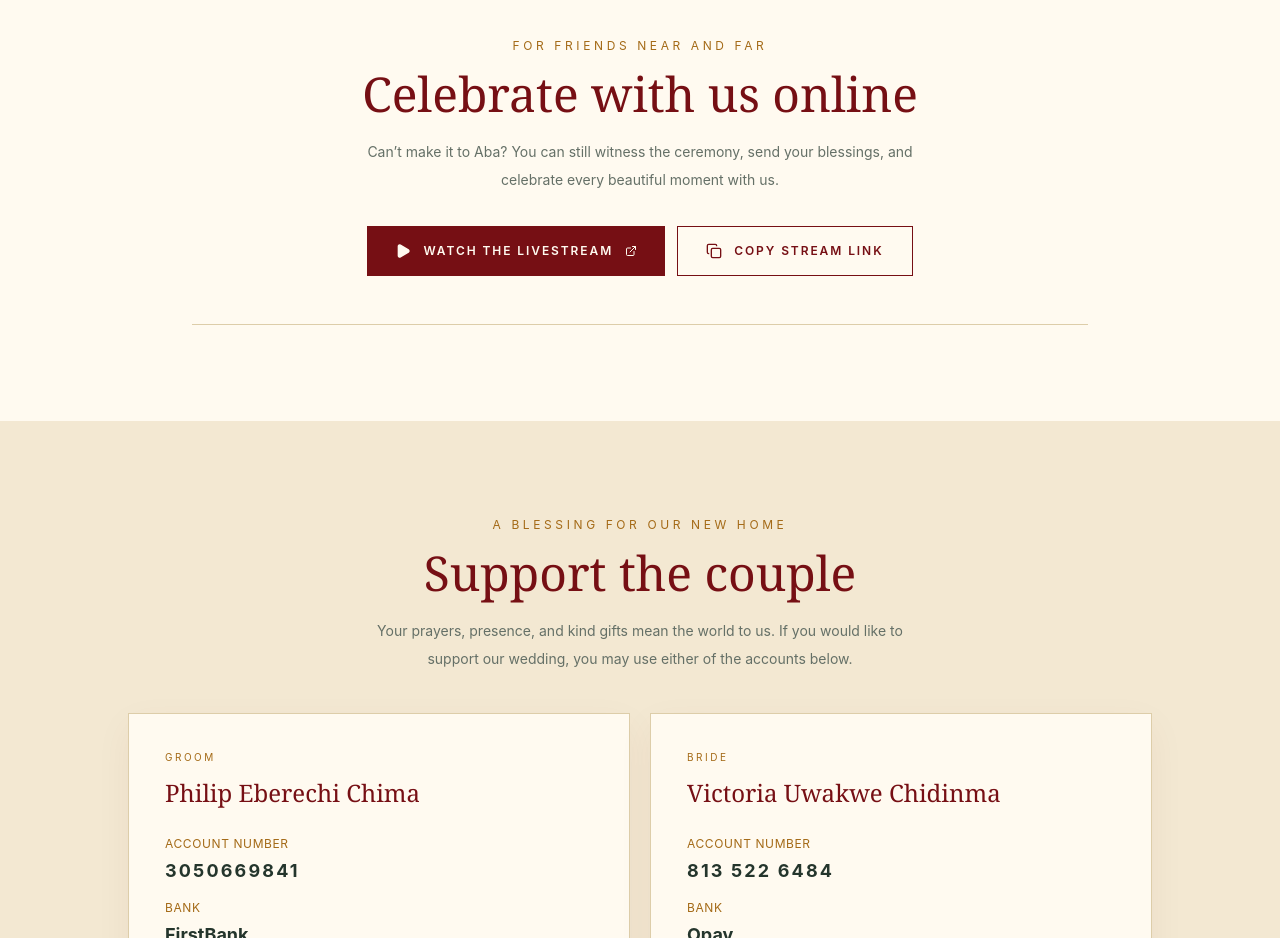
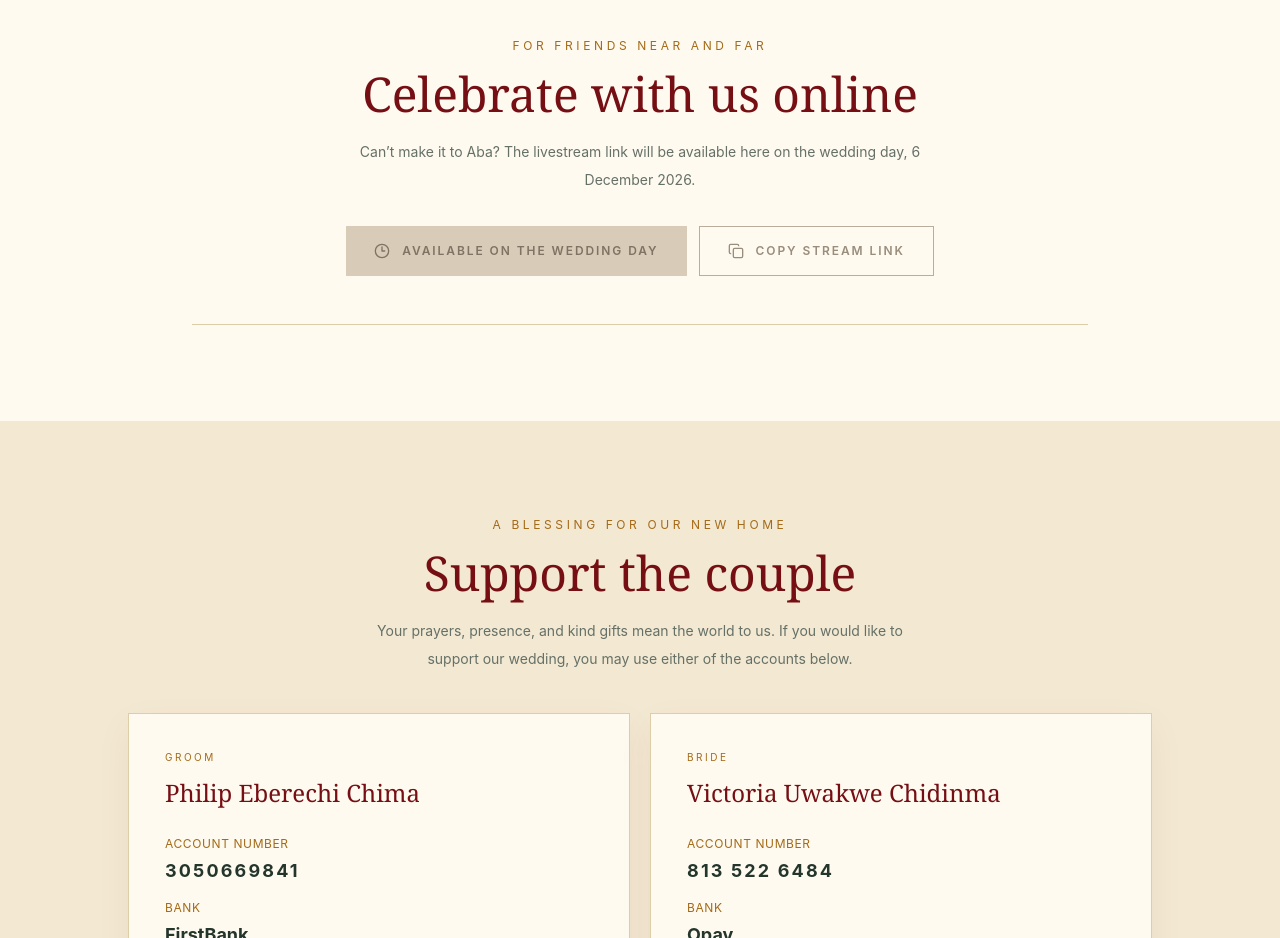
Before and after one commit to vinnoangel/philtoria-wedding, a React (Vite) app: page / in a window 1280 px wide. Shown: the part 2940-3878 px from the top of the page. Built offline with nearby package versions, Linux system fonts and the light colour scheme.

Commit message:
remove mock youtube link

```diff
--- a/src/App.jsx
+++ b/src/App.jsx
@@ -15,6 +15,7 @@ import {
 
 const YOUTUBE_STREAM_URL = 'https://youtube.com';
 const TARGET_DATE = new Date('2026-12-06T09:00:00+01:00').getTime();
+const WEDDING_DAY = new Date('2026-12-06T00:00:00+01:00').getTime();
 
 const galleryImages = [
   { src: '/images/philip-1.jpeg', alt: 'Philip in a blue suit', className: 'lg:col-span-7 lg:row-span-2' },
@@ -34,6 +35,7 @@ function getTimeLeft() {
     minutes: Math.floor((distance % (1000 * 60 * 60)) / (1000 * 60)),
     seconds: Math.floor((distance % (1000 * 60)) / 1000),
     isLive: distance === 0,
+    isWeddingDay: Date.now() >= WEDDING_DAY,
   };
 }
 
@@ -42,11 +44,14 @@ export default function App() {
   const [copied, setCopied] = useState(false);
 
   useEffect(() => {
-    const timer = setInterval(() => setTimeLeft(getTimeLeft()), 1000);
+    const timer = setInterval(() => {
+      setTimeLeft(getTimeLeft());
+    }, 1000);
     return () => clearInterval(timer);
   }, []);
 
   const handleCopyLink = async () => {
+    if (!timeLeft.isWeddingDay) return;
     await navigator.clipboard.writeText(YOUTUBE_STREAM_URL);
     setCopied(true);
     setTimeout(() => setCopied(false), 2500);
@@ -200,10 +205,12 @@ export default function App() {
             <p className="font-sans text-xs uppercase tracking-[0.3em] text-[#a46a17]">For friends near and far</p>
             <h2 className="mt-4 font-serif text-4xl font-light text-[#760f14] sm:text-5xl">Celebrate with us online</h2>
             <p className="mx-auto mt-5 max-w-xl font-sans text-sm leading-7 text-[#657067]">
-              Can’t make it to Aba? You can still witness the ceremony, send your
-              blessings, and celebrate every beautiful moment with us.
+              {timeLeft.isWeddingDay
+                ? 'The livestream is now available. Join us online, send your blessings, and celebrate every beautiful moment with us.'
+                : 'Can’t make it to Aba? The livestream link will be available here on the wedding day, 6 December 2026.'}
             </p>
             <div className="mt-8 flex flex-col justify-center gap-3 sm:flex-row">
+              {timeLeft.isWeddingDay ? (
                 <a
                   href={YOUTUBE_STREAM_URL}
                   target="_blank"
@@ -212,13 +219,19 @@ export default function App() {
                 >
                   <Play className="h-4 w-4 fill-current" /> Watch the livestream <ExternalLink className="h-3 w-3" />
                 </a>
+              ) : (
+                <span className="inline-flex cursor-not-allowed items-center justify-center gap-3 bg-[#d8cbb7] px-7 py-4 font-sans text-xs font-semibold uppercase tracking-[0.16em] text-[#807363]">
+                  <Clock3 className="h-4 w-4" /> Available on the wedding day
+                </span>
+              )}
               <button
                 type="button"
                 onClick={handleCopyLink}
-                className="inline-flex items-center justify-center gap-3 border border-[#760f14] px-7 py-4 font-sans text-xs font-semibold uppercase tracking-[0.16em] text-[#760f14] transition hover:bg-[#f3e8d2]"
+                disabled={!timeLeft.isWeddingDay}
+                className="inline-flex items-center justify-center gap-3 border border-[#760f14] px-7 py-4 font-sans text-xs font-semibold uppercase tracking-[0.16em] text-[#760f14] transition hover:bg-[#f3e8d2] disabled:cursor-not-allowed disabled:border-[#b9ad9c] disabled:text-[#998d7c] disabled:hover:bg-transparent"
               >
-                {copied ? <Check className="h-4 w-4" /> : <Copy className="h-4 w-4" />}
-                {copied ? 'Link copied' : 'Copy stream link'}
+                {timeLeft.isWeddingDay && copied ? <Check className="h-4 w-4" /> : <Copy className="h-4 w-4" />}
+                {timeLeft.isWeddingDay && copied ? 'Link copied' : 'Copy stream link'}
               </button>
             </div>
           </div>
```
Lines whose indentation alone changed are shown as unchanged.
